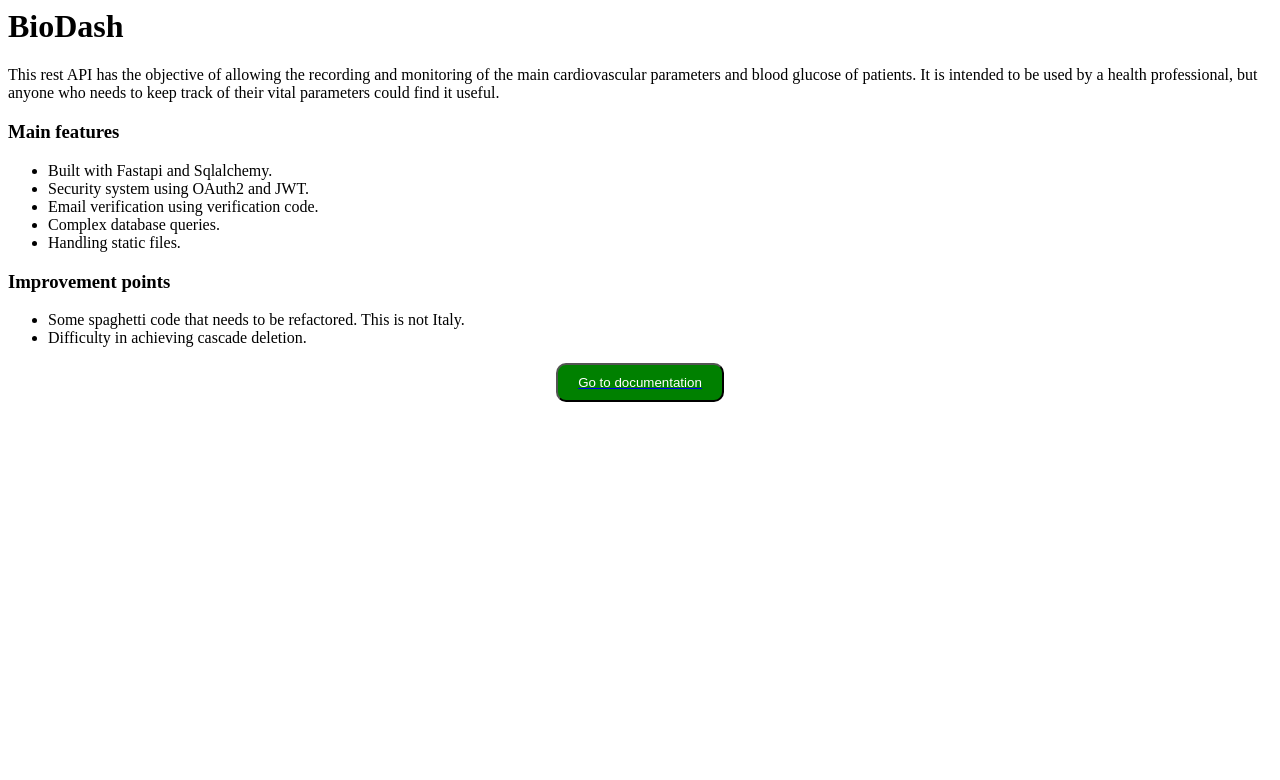
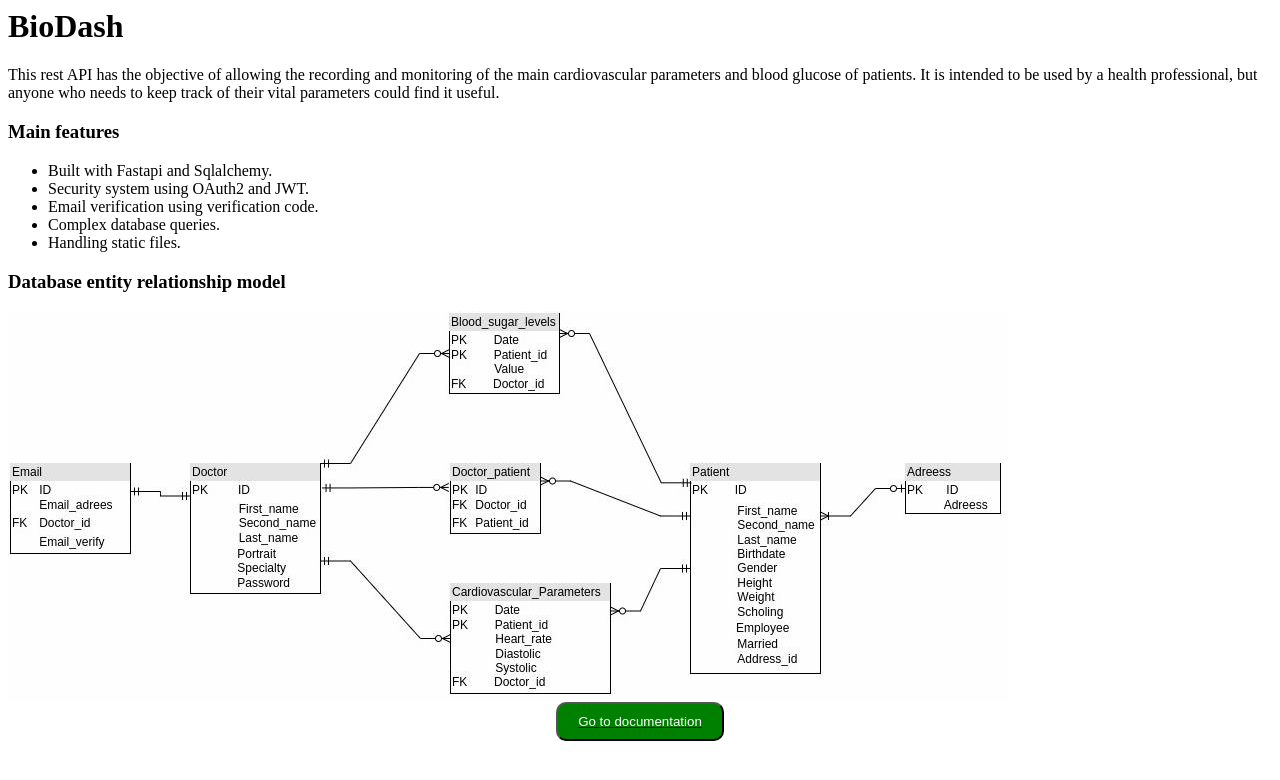
Before and after one commit to markospy/biodash, a FastAPI app: page / in a window 1280 px wide. Shown: the top 780 px of the page. Run offline with FastAPI, Linux system fonts and the light colour scheme.

Commit message:
Modify template

```diff
--- a/templates/template.html
+++ b/templates/template.html
@@ -30,11 +30,9 @@
         <li>Complex database queries.</li>
         <li>Handling static files.</li>
     </ul>
-    <h3>Improvement points</h3>
-    <ul>
-        <li>Some spaghetti code that needs to be refactored. This is not Italy.</li>
-        <li>Difficulty in achieving cascade deletion.</li>
-    </ul>
+    <h3>Database entity relationship model</h3>
+    <img src="src/base_dato_biodash.jpg" alt="Database entity relationship model" min-width="300"\>
+
     <a href=https://biodash.onrender.com/docs#/>
         <button class="button">Go to documentation</button>
     </a>
```
Also changed, not shown: templates/src/base_dato_biodash.jpg (added).
